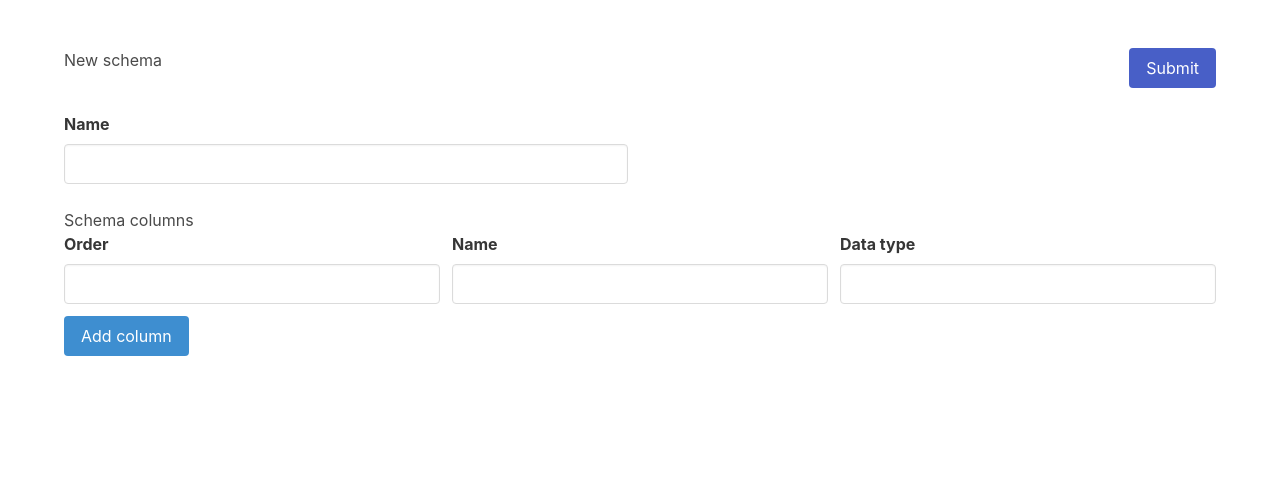
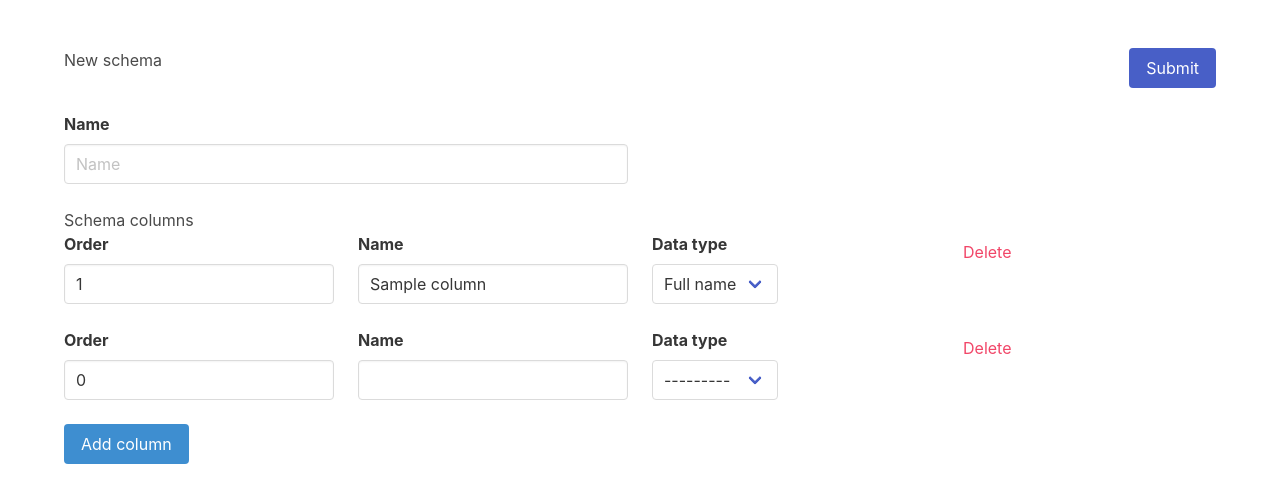
Before and after one commit to romanets-oleksandr/csv-data-generator, a Django app: page /schema/ in a window 1280 px wide. Shown: the part 56-559 px from the top of the page. Run offline with Django 4.2, Linux system fonts and the light colour scheme; a user stored in the database is signed in; tables that the repository leaves empty hold one stand-in row (values such as "Sample post"); parts of the project's set-up code (start-up, migrations or seed data) failed here and were passed over.

Commit message:
update UI, add full name data type

```diff
--- /dev/null
+++ b/csv_generator/data_type/full_name.py
@@ -0,0 +1,6 @@
+from .base import DataType
+
+
+class FullName(DataType):
+    def generate_value(self):
+        return 'Full Name'
--- a/csv_generator/forms.py
+++ b/csv_generator/forms.py
@@ -1,16 +1,45 @@
 # -*- encoding: utf-8 -*-
 from django import forms
-from django.forms import formset_factory
+from django.forms import modelformset_factory
+
+from .models import Schema, Column
+from . import data_type
 
 
-class SchemaForm(forms.Form):
-    name = forms.CharField(widget=forms.TextInput(attrs={"class": "input"}))
+class SchemaModelForm(forms.ModelForm):
+    class Meta:
+        model = Schema
+        fields = ('name', )
+        labels = {
+            'name': 'Name'
+        }
+        widgets = {
+            'name': forms.TextInput(attrs={
+                'class': 'input',
+                'placeholder': 'Name'
+                }
+            )
+        }
 
 
-class ColumnForm(forms.Form):
-    name = forms.CharField(widget=forms.TextInput(attrs={"class": "input"}))
-    order = forms.CharField(widget=forms.NumberInput(attrs={"class": "input"}))
-    data_type = forms.CharField(widget=forms.TextInput(attrs={"class": "input"}))
+ColumnFormset = modelformset_factory(
+    Column,
+    fields=('order', 'name', 'data_type',),
+    extra=1,
 
-
-ColumnsFormSet = formset_factory(ColumnForm, extra=1)
+    widgets={
+        'order': forms.NumberInput(
+            attrs={
+                'class': 'input'
+            }
+        ),
+        'name': forms.TextInput(
+            attrs={
+                'class': 'input',
+            }
+        ),
+        'data_type': forms.Select(
+            choices=data_type.get_choices()
+        ),
+    }
+)
--- a/csv_generator/models.py
+++ b/csv_generator/models.py
@@ -1,4 +1,5 @@
 from django.db import models
+from . import data_type
 
 
 class Schema(models.Model):
@@ -10,4 +11,4 @@ class Column(models.Model):
     schema = models.ForeignKey(Schema, on_delete=models.CASCADE)
     name = models.CharField(max_length=200)
     order = models.IntegerField(default=0)
-    data_type = models.CharField(max_length=50)
+    data_type = models.CharField(max_length=50, choices=data_type.get_choices())
--- a/csv_generator/templates/schema.html
+++ b/csv_generator/templates/schema.html
@@ -25,9 +25,9 @@
                 <div class="columns">
                     <div class="column is-half">
                         <div class="field">
-                            <label class="label">{{ form.name.label }}</label>
+                            <label class="label">{{ schema_form.name.label }}</label>
                             <div class="control">
-                                {{ form.name }}
+                                {{ schema_form.name }}
                             </div>
                         </div>
                     </div>
@@ -37,28 +37,36 @@
                     <div class="column">
                         <p>Schema columns</p>
 
-                        {{ formset.management_form }}
-                        {% for col in formset %}
-                        <div class="field is-horizontal schema_column">
-                          <div class="field-body">
+                        {{ column_formset.management_form }}
+                        {% for col in column_formset %}
+                            {% for hidden in col.hidden_fields %}
+                                {{ hidden }}
+                            {% endfor %}
+                        <div class="columns schema_column">
+                            <div class="column is-one-quarter">
                                 <div class="field">
                                     <label class="label">{{ col.order.label }}</label>
                                   <p class="control is-expanded">
                                     {{ col.order }}
                                   </p>
                                 </div>
+                            </div>
+                            <div class="column is-one-quarter">
                                 <div class="field">
                                 <label class="label">{{ col.name.label }}</label>
                               <p class="control is-expanded">
                                 {{ col.name }}
                               </p>
                             </div>
+                            </div>
+                            <div class="column is-one-quarter">
                                 <div class="field">
                                 <label class="label">{{ col.data_type.label }}</label>
-                              <p class="control is-expanded">
-                                {{ col.data_type }}
-                              </p>
+                                <div class="select">{{ col.data_type }}</div>
                             </div>
+                            </div>
+                            <div class="column is-one-quarter">
+                                <input type="button" value="Delete" class="button is-danger is-inverted del_column">
                             </div>
                         </div>
                         {% endfor %}
@@ -74,16 +82,42 @@
 
 {% block javascripts %}
 <script>
-    function cloneColumn(selector, type) {
+    function cloneColumn(selector) {
+        var totalId = '#id_form-TOTAL_FORMS';
+        var total = $(totalId).val();
+
         var newColumn = $(selector).clone(true);
         newColumn.find(':input').each(function() {
-            $(this).val('');
+            var name = $(this).attr('name').replace('-' + (total-1) + '-','-' + total + '-');
+            var id = 'id_' + name;
+            $(this).attr({'name': name, 'id': id}).val('');
         });
+
+        total++;
+        $(totalId).val(total);
         $(selector).after(newColumn);
+    }
+
+    function deleteColumn(btn) {
+        var confirmed =  confirm('Are you sure?');
+        if (!confirmed) return false;
+
+        var totalId = '#id_form-TOTAL_FORMS';
+        var total = $(totalId).val();
+
+        if (total > 1){
+            btn.closest('div.schema_column').remove();
+            var columns = $('div.schema_column');
+            $(totalId).val(columns.length);
+        }
+        return false;
     }
 
     $('#add_column').click(function() {
         cloneColumn('div.schema_column:last');
     });
+    $('.del_column').click(function() {
+        deleteColumn($(this));
+    });
 </script>
 {% endblock javascripts %}
--- a/csv_generator/views.py
+++ b/csv_generator/views.py
@@ -2,12 +2,12 @@ from django.shortcuts import render, get_object_or_404, redirect
 from django.contrib.auth.decorators import login_required
 
 from .models import Schema
-from .forms import SchemaForm, ColumnsFormSet
+from .forms import SchemaModelForm, ColumnFormset
 
 
 @login_required
 def schemas(request):
-    schemas_ = Schema.objects.order_by('-modified')
+    schemas_ = Schema.objects.order_by('pk')
     return render(
         request,
         "schemas.html",
@@ -21,21 +21,26 @@ def schemas(request):
 def schema(request, schema_id=None):
     schema_ = get_object_or_404(Schema, pk=schema_id) if schema_id else None
     if request.method == 'POST':
-        form = SchemaForm(request.POST)
-        formset = ColumnsFormSet(request.POST)
-        if form.is_valid() and formset.is_valid():
-            pass
+        schema_form = SchemaModelForm(request.POST)
+        column_formset = ColumnFormset(request.POST)
+        if schema_form.is_valid() and column_formset.is_valid():
+            schema_ = schema_form.save()
+            for form in column_formset:
+                column = form.save(commit=False)
+                column.schema = schema_
+                column.save()
+            return redirect('schemas')
     else:
-        form = SchemaForm()
-        formset = ColumnsFormSet()
+        schema_form = SchemaModelForm(instance=schema_)
+        column_formset = ColumnFormset(queryset=schema_.column_set.all() if schema_ else None)
 
     return render(
         request,
         "schema.html",
         {
             "schema": schema_,
-            "form": form,
-            "formset": formset,
+            "schema_form": schema_form,
+            "column_formset": column_formset,
         }
     )
 
```
Also changed, not shown: csv_generator/data_type/__init__.py (added, +15 -0 lines), csv_generator/data_type/base.py (added, +7 -0 lines). Lines whose indentation alone changed are shown as unchanged.
